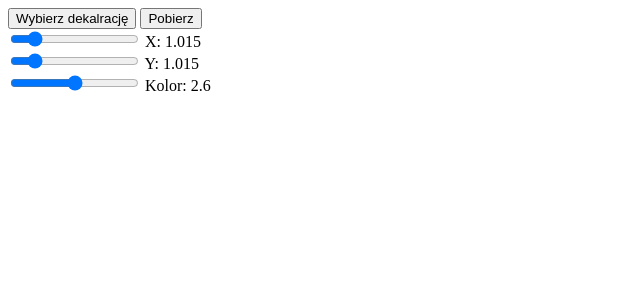
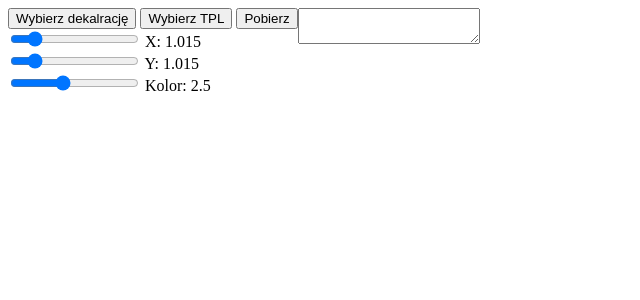
Before and after one commit to kubawich/Dekalracje, a PHP site: page / in a window 1280 px wide. Shown: the top 300 px of the page, without its empty margins (0-640 px from the left). Run offline with PHP 8.4, Linux system fonts and the light colour scheme; some libraries are stand-ins or nearby versions.

Commit message:
TPL upload

```diff
--- a/index.html
+++ b/index.html
@@ -10,9 +10,12 @@
     <script src="https://cdnjs.cloudflare.com/ajax/libs/pdf.js/2.2.228/pdf.min.js"></script>
 </head>
 <body>
+    <div id="settings-container">
         <button id="upload-button">Wybierz dekalrację</button>
+        <button id="upload-button-TPL">Wybierz TPL</button>
         <button id="download-image">Pobierz</button>
         <input type="file" id="file-to-upload" accept="application/pdf" />
+        <input type="file" id="file-to-upload-TPL"  accept="text/plain" />
         </br>
         <input type="range" min="1" max="1.1" step="0.0025" id="scalex" name="scalex" value="1.015">
         <span id="slider_valuex">X: 1.015</span>
@@ -20,20 +23,26 @@
         <input type="range" min="1" max="1.1" step="0.0025" id="scaley" name="scaley" value="1.015">
         <span id="slider_valuey">Y: 1.015</span>
         </br>
-<input type="range" min="2.1" max="3.1" step="0.0025" id="color" name="color" value="2.6">
-<span id="color_value">Kolor: 2.6</span>
+        <input type="range" min="2.1" max="3.1" step="0.0025" id="color" name="color" value="2.5">
+        <span id="color_value">Kolor: 2.5</span>
+    </div></br>
+    <div id="TPL-container">
+        <textarea id="TPLfile">
+
+        </textarea>
+    </div>
     <div id="pdf-main-container">
         <div id="pdf-loader">Ładowanie dekalracji ...</div>
         <div id="pdf-contents">
             <div id="pdf-meta">
                 <div id="pdf-buttons">
                     <button id="pdf-prev">Poprzednia strona</button>
+                    <span id="page-count-container">Strona <div id="pdf-current-page"></div> z <div id="pdf-total-pages"></div></span>
                     <button id="pdf-next">Następna strona</button>
                 </div>
-                <div id="page-count-container">Strona <div id="pdf-current-page"></div> z <div id="pdf-total-pages"></div></div>
             </div>
 
-            <canvas id="pdf-canvas" width="640"></canvas>
+            <canvas id="pdf-canvas" height="2000px"></canvas>
 
             <div id="page-loader">Ładowanie dekalracji ...</div>
         </div>
--- a/main.js
+++ b/main.js
@@ -6,7 +6,8 @@ var _PDF_DOC,
     _CTX,
     zoomfactorx,
     zoomfactory,
-    _COLOR;
+    _COLOR,
+    _INFO;
 
 // initialize and load the PDF
 async function showPDF(pdf_url) {
@@ -19,7 +20,7 @@ async function showPDF(pdf_url) {
     catch(error) {
         alert(error.message);
     }
-
+    _INFO = await _PDF_DOC.getMetadata();
     // total pages in pdf
     _TOTAL_PAGES = _PDF_DOC.numPages;
 
@@ -33,12 +34,15 @@ async function showPDF(pdf_url) {
 }
 
 // load and render specific page of the PDF
-async function showPage(page_no, zoom) {
+async function showPage(page_no) {
     _PAGE_RENDERING_IN_PROGRESS = 1;
     _CURRENT_PAGE = page_no;
     // disable Previous & Next buttons while page is being loaded
     document.querySelector("#pdf-next").disabled = true;
     document.querySelector("#pdf-prev").disabled = true;
+    document.querySelector("#scalex").disabled = true;
+    document.querySelector("#scaley").disabled = true;
+    document.querySelector("#color").disabled = true;
 
     // while page is being rendered hide the canvas and show a loading message
     document.querySelector("#pdf-canvas").style.display = 'none';
@@ -48,6 +52,8 @@ async function showPage(page_no, zoom) {
     document.querySelector("#pdf-current-page").innerHTML = page_no;
 
     if(_COLOR == undefined) _COLOR = 2.6;
+    if(zoomfactorx == undefined) zoomfactorx = 1.015;
+    if(zoomfactory == undefined) zoomfactory = 1.015;
 
     // get handle of page
     try {
@@ -58,16 +64,16 @@ async function showPage(page_no, zoom) {
     }
 
     // original width of the pdf page at scale 1
-    var pdf_original_width = page.getViewport(1).width;
+    var pdf_original_width = page.getViewport(1).height;
 
     // as the canvas is of a fixed width we need to adjust the scale of the viewport where page is rendered
-    var scale_required = _CANVAS.width / pdf_original_width;
+    var scale_required = _CANVAS.height / pdf_original_width;
 
     // get viewport to render the page at required scale
     var viewport = page.getViewport(scale_required) ;
 
     // set canvas height same as viewport height
-    _CANVAS.height = viewport.height;
+    _CANVAS.width = viewport.width;
 
     // setting page loader height for smooth experience
     document.querySelector("#page-loader").style.height =  _CANVAS.height + 'px';
@@ -113,6 +119,9 @@ async function showPage(page_no, zoom) {
     // re-enable Previous & Next buttons
     document.querySelector("#pdf-next").disabled = false;
     document.querySelector("#pdf-prev").disabled = false;
+    document.querySelector("#scalex").disabled = false;
+    document.querySelector("#scaley").disabled = false;
+    document.querySelector("#color").disabled = false;
 
     // show the canvas and hide the page loader
     document.querySelector("#pdf-canvas").style.display = 'block';
@@ -121,15 +130,15 @@ async function showPage(page_no, zoom) {
 
 // Download button (PNG)
 $("#download-image").on('click', function() {
-	//$(this).attr('href', $('#pdf-canvas').get(0).toDataURL());
-
-	// Specfify download option with name
-    //$(this).attr('download', 'page.gif');
-    image = $(this).attr('href', $('#pdf-canvas').get(0).toDataURL("image/png").replace("image/png", "image/octet-stream"));
-    var link = document.createElement('a');
-  link.download = "my-image.png";
-  link.href = image;
-  link.click();
+	$(this).attr('href', $('#pdf-canvas').get(0).toDataURL());
+	console.log(_INFO.info.Title)
+    // Specfify download option with name
+    $(this).attr('download', $`{_INFO.info.Title}.gif`);
+    // image = $(this).attr('href', $('#pdf-canvas').get(0).toDataURL("image/png").replace("image/png", "image/octet-stream"));
+    // var link = document.createElement('a');
+    // link.download = $`{info.info.Title}.gif`;
+    // link.href = image;
+    // link.click();
 });
 
 $("#upload-button").on('click', function() {
@@ -146,6 +155,15 @@ $("#file-to-upload").on('change', function() {
 
 	// Send the object url of the pdf
 	showPDF(URL.createObjectURL($("#file-to-upload").get(0).files[0]), '');
+});
+
+$("#upload-button-TPL").on('click', function() {
+	$("#file-to-upload-TPL").trigger('click');
+});
+
+// When user chooses a PDF file
+$("#file-to-upload-TPL").on('change', function() {
+	$(TPLfile).load($("#file-to-upload-TPL").get(0).files[0]);
 });
 
 $("#scalex").on("input change", function() {
@@ -180,3 +198,19 @@ document.querySelector("#pdf-next").addEventListener('click', function() {
     if(_CURRENT_PAGE != _TOTAL_PAGES)
         showPage(++_CURRENT_PAGE);
 });
+
+
+function getMousePosition(event) {
+    let rect = _CANVAS.getBoundingClientRect();
+    let x = event.clientX - rect.left;
+    let y = event.clientY - rect.top;
+    console.log("Coordinate x: " + x,
+                "Coordinate y: " + y);
+}
+
+let canvasElem = document.querySelector("canvas");
+
+canvasElem.addEventListener("mousedown", function(e)
+{
+    getMousePosition( e);
+});
--- a/style.css
+++ b/style.css
@@ -1,15 +1,21 @@
+body{
+    display: flex;
+}
+#settings-container{
+    flex-direction: column;
+}
 #show-pdf-button {
 	width: 150px;
 	display: block;
 	margin: 20px auto;
 }
 
-#file-to-upload {
+#file-to-upload, #file-to-upload-TPL  {
 	display: none;
 }
 
 #pdf-main-container {
-	width: 600px;
+    flex-direction: column;
 	margin: 20px auto;
 }
 
@@ -17,7 +23,7 @@
 	display: none;
 	text-align: center;
 	color: #999999;
-	font-size: 13px;
+	font-size: 18px;
 	line-height: 100px;
 	height: 100px;
 }
@@ -33,10 +39,6 @@
 
 #pdf-buttons {
 	float: left;
-}
-
-#page-count-container {
-	float: right;
 }
 
 #pdf-current-page {
@@ -58,5 +60,5 @@
 	text-align: center;
 	display: none;
 	color: #999999;
-	font-size: 13px;
+	font-size: 18px;
 }
```
Lines whose indentation alone changed are shown as unchanged.
